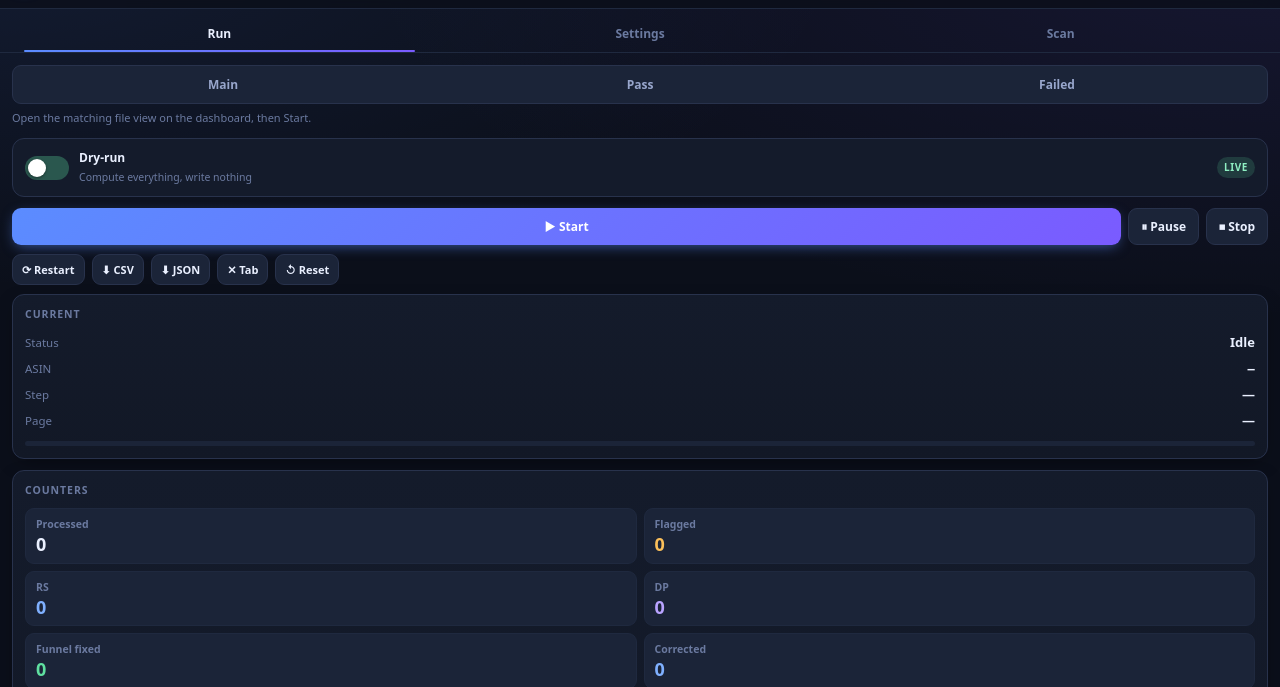
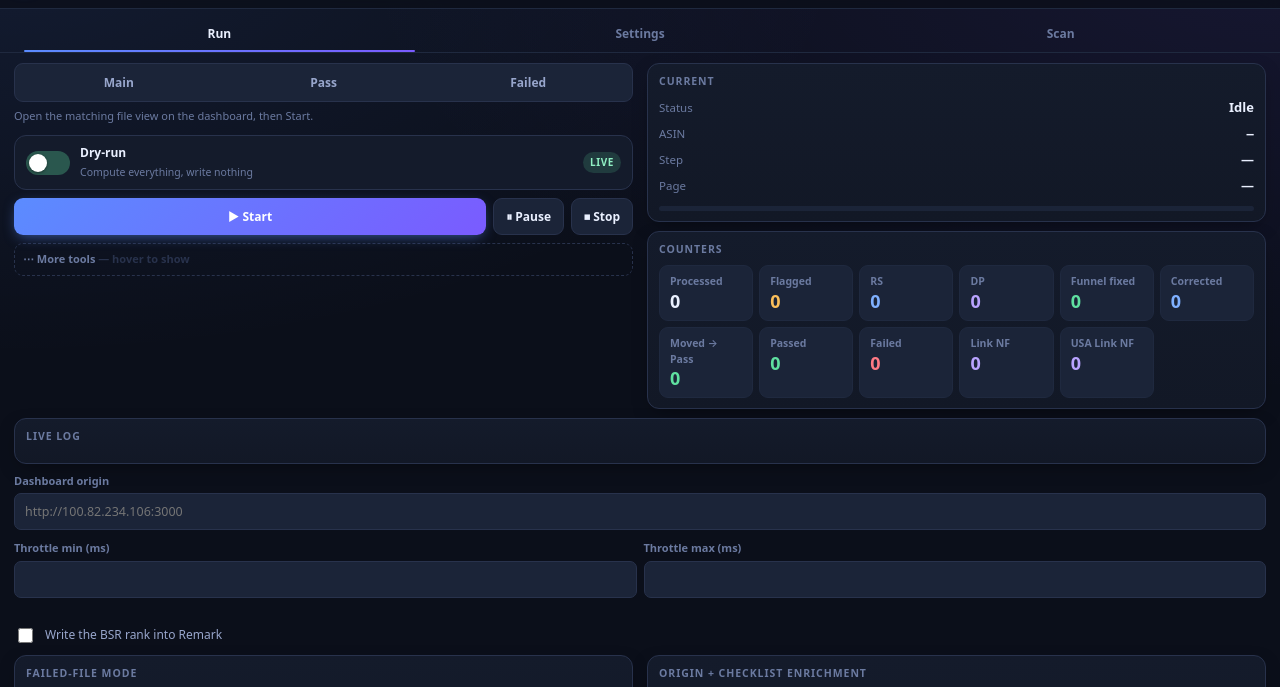
Before and after one commit to dropyparcelverifier-blip/Pass-Funnel, a browser extension: page sidepanel.html in a window 1280 px wide. Shown: the part 49-736 px from the top of the page. Drawn offline with Linux system fonts and the light colour scheme.

Commit message:
UI: wider/shorter panel — 2-col Run layout, reflowing counters, hover tools
- Reduce vertical rhythm (card/switch/btnrow/log paddings + margins).
- Counters reflow: repeat(auto-fit, minmax(86px,1fr)) — 3 cols narrow,
  more when widened.
- At >=540px: Run tab becomes 2 columns (controls | status), log spans
  full; Settings cards go 2-up. Uses the width, cuts the height.
- Secondary tools (Restart/CSV/JSON/Tab/Reset) collapse by default and
  reveal on hover/focus-within; Start/Pause/Stop stay visible.

```diff
--- a/sidepanel.html
+++ b/sidepanel.html
@@ -55,7 +55,7 @@
     nav button.active::after { content:""; position:absolute; left:14px; right:14px; bottom:0; height:2px;
       border-radius:2px; background:var(--grad); }
     .nav-wrap { border-bottom:1px solid var(--line-soft); }
-    main { padding:12px; }
+    main { padding:10px 12px; }
     section.tab { display:none; animation:fade .18s ease; } section.tab.active { display:block; }
     @keyframes fade { from{opacity:0;transform:translateY(3px)} to{opacity:1;transform:none} }
 
@@ -70,7 +70,7 @@
     .seg.locked button { cursor:not-allowed; }
 
     /* ---- buttons ---- */
-    .btnrow { display:flex; gap:7px; margin-bottom:9px; flex-wrap:wrap; }
+    .btnrow { display:flex; gap:7px; margin-bottom:8px; flex-wrap:wrap; }
     button.act { background:var(--surface-2); color:var(--txt); border:1px solid var(--line); border-radius:var(--r-sm);
       padding:9px 12px; cursor:pointer; font-size:12px; font-weight:600; display:inline-flex; align-items:center;
       justify-content:center; gap:6px; transition:.14s; }
@@ -85,8 +85,8 @@
 
     /* ---- cards ---- */
     .card { background:linear-gradient(180deg, var(--surface), #121826); border:1px solid var(--line);
-      border-radius:var(--r); padding:12px; margin-bottom:11px; box-shadow:var(--shadow); }
-    .card h3 { margin:0 0 10px; font-size:10.5px; color:var(--faint); text-transform:uppercase; letter-spacing:.09em; font-weight:700; }
+      border-radius:var(--r); padding:10px 11px; margin-bottom:9px; box-shadow:var(--shadow); }
+    .card h3 { margin:0 0 8px; font-size:10.5px; color:var(--faint); text-transform:uppercase; letter-spacing:.09em; font-weight:700; }
 
     /* ---- current / kv ---- */
     .kv { display:grid; grid-template-columns:auto 1fr; gap:7px 12px; align-items:baseline; }
@@ -97,7 +97,7 @@
     .prog-fill { height:100%; width:0; background:var(--grad); border-radius:999px; transition:width .3s ease; }
 
     /* ---- counters ---- */
-    .chips { display:grid; grid-template-columns:1fr 1fr; gap:7px; }
+    .chips { display:grid; grid-template-columns:repeat(auto-fit, minmax(86px, 1fr)); gap:6px; }
     .chip { display:flex; flex-direction:column; gap:2px; background:var(--surface-2); border:1px solid var(--line-soft);
       border-radius:var(--r-sm); padding:8px 10px; }
     .chip .lbl { font-size:10.5px; color:var(--faint); font-weight:600; }
@@ -106,7 +106,7 @@
     .chip[hidden]{ display:none; }
 
     /* ---- switch (dry-run) ---- */
-    .switchrow { display:flex; align-items:center; gap:10px; padding:10px 12px; margin-bottom:11px;
+    .switchrow { display:flex; align-items:center; gap:10px; padding:8px 11px; margin-bottom:8px;
       background:var(--surface); border:1px solid var(--line); border-radius:var(--r); }
     .switchrow .sw-txt { flex:1; }
     .switchrow .sw-txt b { display:block; font-size:12px; }
@@ -139,7 +139,7 @@
     table.th td:last-child { text-align:right; color:var(--muted); font-variant-numeric:tabular-nums; font-weight:600; }
 
     /* ---- log ---- */
-    #liveLog, #log { font-family:var(--mono); font-size:11px; max-height:300px; overflow:auto; margin:-2px; padding:2px; }
+    #liveLog, #log { font-family:var(--mono); font-size:11px; max-height:210px; overflow:auto; margin:-2px; padding:2px; }
     .line { padding:3px 8px; border-left:2px solid transparent; border-radius:0 5px 5px 0; margin-bottom:1px; color:var(--muted); }
     .line .ts { color:var(--faint); margin-right:6px; }
     .line.info { border-left-color:var(--line); }
@@ -152,6 +152,29 @@
     .banner { border-color:rgba(255,122,133,.4); background:linear-gradient(180deg, rgba(255,122,133,.12), rgba(255,122,133,.05));
       display:flex; align-items:center; gap:10px; }
     .banner .ico { font-size:18px; animation:pulse 1.6s ease-in-out infinite; }
+
+    /* ---- collapse-on-hover: secondary tools ---- */
+    .tools { border:1px dashed var(--line); border-radius:var(--r-sm); padding:2px 8px; margin-bottom:8px; }
+    .tools:hover, .tools:focus-within { border-style:solid; border-color:#33415f; }
+    .tools-label { display:block; font-size:11px; color:var(--faint); font-weight:600; padding:5px 0; cursor:default; user-select:none; }
+    .tools-label::after { content:" — hover to show"; color:var(--line); }
+    .tools:hover .tools-label::after, .tools:focus-within .tools-label::after { content:""; }
+    .tools-actions { max-height:0; opacity:0; overflow:hidden; margin:0; transition:max-height .2s ease, opacity .15s ease, margin .2s ease; }
+    .tools:hover .tools-actions, .tools:focus-within .tools-actions { max-height:120px; opacity:1; margin:2px 0 6px; }
+    @media (prefers-reduced-motion:reduce){ .tools-actions { transition:none; } }
+
+    /* ---- wide layout: use the width, cut the height ---- */
+    @media (min-width:540px) {
+      main { padding:10px 14px; }
+      #tab-run { display:grid; grid-template-columns:1fr 1fr; column-gap:14px; align-items:start; }
+      #tab-run > #captchaBanner { grid-column:1 / -1; }
+      .run-controls { grid-column:1; }
+      .run-status { grid-column:2; }
+      .run-log { grid-column:1 / -1; }
+      #tab-run > .run-log #liveLog { max-height:260px; }
+      #tab-settings { display:grid; grid-template-columns:1fr 1fr; column-gap:14px; align-items:start; }
+      #tab-settings > .field, #tab-settings > .btnrow, #tab-settings > label.toggle, #tab-settings > #btnSaveSettings { grid-column:1 / -1; }
+    }
   </style>
 </head>
 <body>
@@ -170,37 +193,41 @@
   <main>
     <!-- RUN -->
     <section class="tab active" id="tab-run">
+      <div class="card banner" id="captchaBanner" style="display:none;">
+        <span class="ico">⚠</span>
+        <div><b>CAPTCHA</b> — solve it in the amazon.in tab; the run <b>auto-resumes</b> when cleared.</div>
+      </div>
+
+      <div class="run-controls">
         <div class="seg" id="modeSeg">
           <button data-mode="main">Main</button>
           <button data-mode="pass">Pass</button>
           <button data-mode="failed">Failed</button>
         </div>
-      <p class="hint" id="modeHint" style="margin:0 0 11px">Open the matching file view on the dashboard, then Start.</p>
-
+        <p class="hint" id="modeHint" style="margin:0 0 10px">Open the matching file view on the dashboard, then Start.</p>
         <div class="switchrow">
           <label class="switch"><input type="checkbox" id="dryRun" aria-label="Dry-run — compute everything but never write to the dashboard" /><span class="track"></span><span class="thumb"></span></label>
           <div class="sw-txt"><b>Dry-run</b><small>Compute everything, write nothing</small></div>
           <span class="state-tag live" id="dryTag">LIVE</span>
         </div>
-
         <div class="btnrow">
           <button class="act primary" id="btnStart" title="Start a fresh run from the top (skips ASINs already done). Use Resume to continue a paused run.">▶ Start</button>
           <button class="act" id="btnPause">⏸ Pause</button>
           <button class="act danger" id="btnStop">⏹ Stop</button>
         </div>
-      <div class="btnrow">
+        <div class="tools">
+          <span class="tools-label">⋯ More tools</span>
+          <div class="btnrow tools-actions">
             <button class="act mini" id="btnRestart" title="Stop, clear progress + log, run fresh">⟳ Restart</button>
             <button class="act mini" id="btnExportCsv">⬇ CSV</button>
             <button class="act mini" id="btnExportJson">⬇ JSON</button>
             <button class="act mini" id="btnCloseTabs" title="Close the managed Amazon tab">✕ Tab</button>
             <button class="act mini danger" id="btnReset">↺ Reset</button>
           </div>
-
-      <div class="card banner" id="captchaBanner" style="display:none;">
-        <span class="ico">⚠</span>
-        <div><b>CAPTCHA</b> — solve it in the amazon.in tab; the run <b>auto-resumes</b> when cleared.</div>
+        </div>
       </div>
 
+      <div class="run-status">
         <div class="card">
           <h3>Current</h3>
           <div class="kv">
@@ -211,7 +238,6 @@
           </div>
           <div class="prog" role="progressbar" aria-label="Page progress"><div class="prog-fill" id="progFill"></div></div>
         </div>
-
         <div class="card">
           <h3>Counters</h3>
           <div class="chips">
@@ -228,8 +254,9 @@
             <div class="chip" data-modes="main"><span class="lbl">USA Link NF</span><span class="num dp" id="cUsaNf">0</span></div>
           </div>
         </div>
+      </div>
 
-      <div class="card">
+      <div class="card run-log">
         <h3>Live log</h3>
         <div id="liveLog"></div>
       </div>
```
Lines whose indentation alone changed are shown as unchanged.
